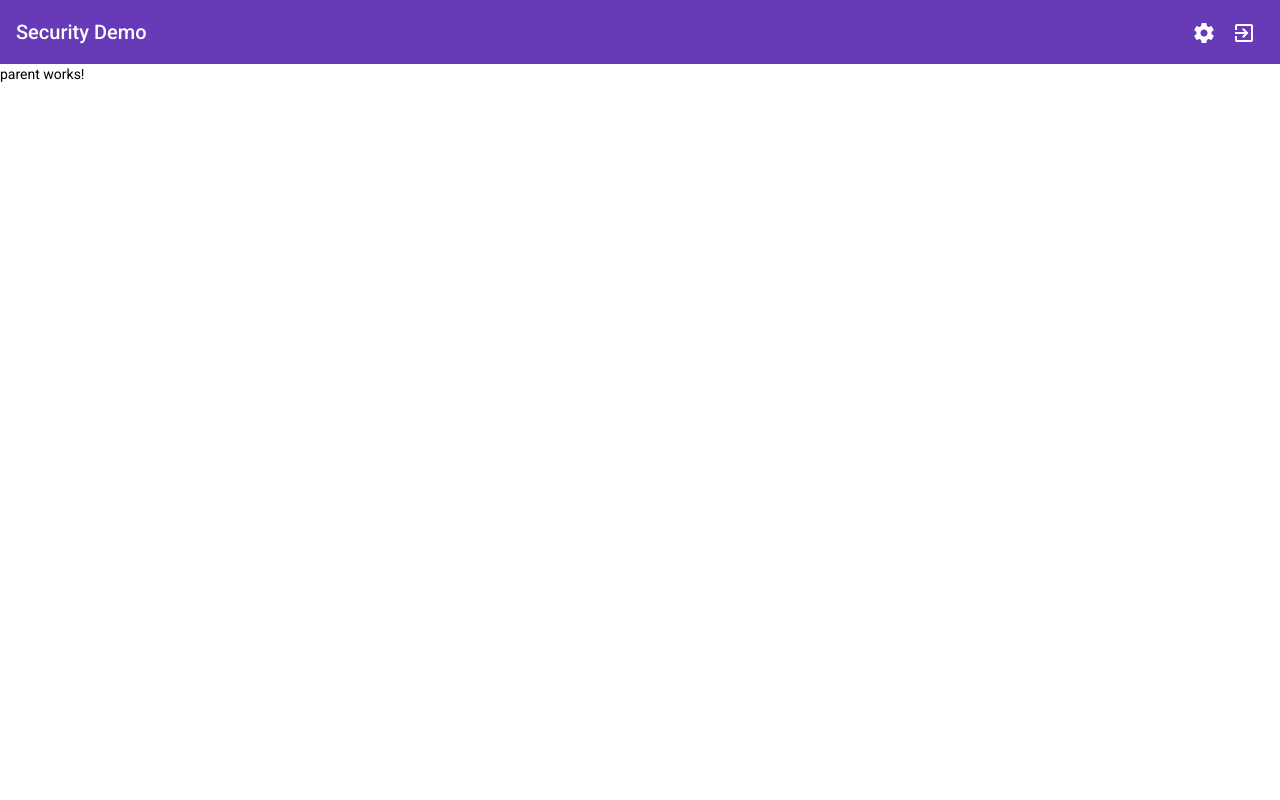
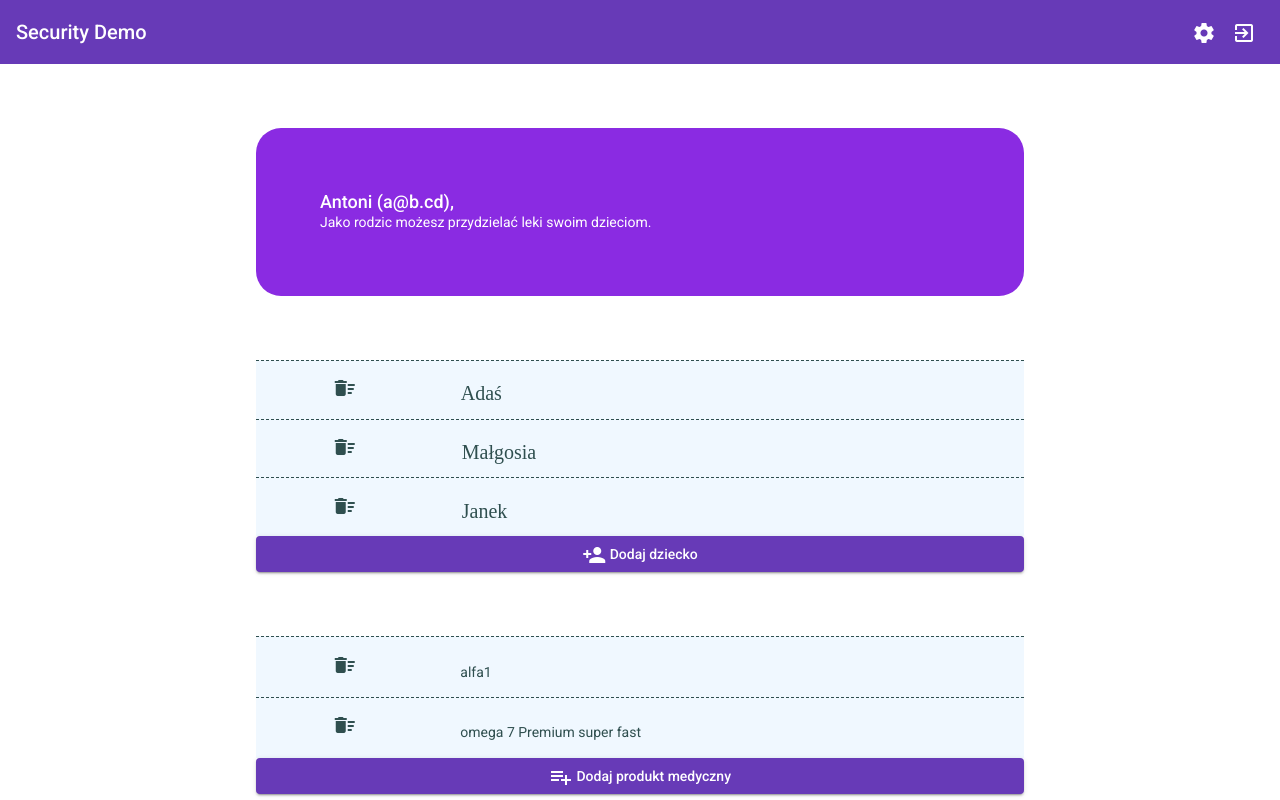
Before and after one commit to Maruchin1/security-demo, an Angular app: page /parent in a window 1280 px wide. Built offline with nearby package versions, Linux system fonts and the light colour scheme.

Commit message:
parent UI

```diff
--- a/src/app/parent/parent.component.css
+++ b/src/app/parent/parent.component.css
@@ -0,0 +1,47 @@
+.parent-info{
+    border-radius: 25px;
+    background-color: blueviolet;
+    margin: 5% 20%;
+    padding: 5%;
+    font-family:  Roboto, "Helvetica Neue", sans-serif;
+    color: white;
+}
+
+.parent-data{
+font-weight: 500;
+font-size: 18px;
+}
+
+.role{
+
+}
+
+.list-of-things{
+    margin: 2% 20% 5% 20%;
+}
+
+.child-info{
+ background-color: aliceblue;
+ border-top: 1px dashed darkslategray;
+ padding: 2% 10%;
+ position: relative;
+ color: darkslategray;
+ font-size: 20px;
+ font-family: 'Roboto, "Helvetica Neue", sans-serif';
+}
+
+.delete-child{
+    margin-right: 100px;
+}
+
+.child-add-button{
+    width: 100%;
+}
+
+.med-info{
+    background-color: aliceblue;
+    border-top: 1px dashed darkslategray;
+    padding: 2% 10%;
+    color: darkslategray;
+    font-family: Roboto, "Helvetica Neue", sans-serif;
+}
--- a/src/app/parent/parent.component.html
+++ b/src/app/parent/parent.component.html
@@ -1 +1,42 @@
-<p>parent works!</p>
+<div class=parent-panel>
+    <div class=parent-info *ngIf=parent>
+        <div class=parent-data>
+            {{parent.name}} ({{parent.email}}),
+        </div>
+        <div class=role>
+            Jako rodzic możesz przydzielać leki swoim dzieciom.
+        </div>
+    </div>
+    <div class=list-of-things>
+        <div class=child-info *ngFor='let child of childs'>
+            <span class=delete-child>
+                <mat-icon (click)="deleteChild(child.childId)" class="size-16 home-option-button-icon">delete_sweep</mat-icon>
+            </span>
+            {{child.name}}
+        </div>
+        <button
+            class="child-add-button"
+            mat-raised-button
+            color="primary"
+            (click)="addChild()">
+            <mat-icon class="size-24 child-add-button-icon">person_add</mat-icon>
+              Dodaj dziecko
+          </button>
+    </div>
+    <div class=list-of-things>
+        <div class=med-info *ngFor='let med of medicines'>
+            <span class=delete-child>
+                <mat-icon (click)="deleteMedicine(med.medicineId)" class="size-16 home-option-button-icon">delete_sweep</mat-icon>
+            </span>
+            {{med.name}}
+        </div>
+        <button
+        class="child-add-button"
+        mat-raised-button
+        color="primary"
+        (click)="addMedicine()">
+        <mat-icon class="size-24 child-add-button-icon">playlist_add</mat-icon>
+          Dodaj produkt medyczny
+      </button>
+    </div>
+</div>
--- a/src/app/parent/parent.component.ts
+++ b/src/app/parent/parent.component.ts
@@ -1,4 +1,7 @@
 import {Component, OnInit} from '@angular/core';
+import { Parent } from '../models/parent';
+import { Child } from '../models/child';
+import { Medicine } from '../models/medicine';
 
 @Component({
   selector: 'app-parent',
@@ -6,11 +9,50 @@ import {Component, OnInit} from '@angular/core';
   styleUrls: ['./parent.component.css']
 })
 export class ParentComponent implements OnInit {
+  parent: Parent
+  childs: Child[] = []
+  medicines: Medicine[] = []
 
   constructor() {
   }
 
   ngOnInit(): void {
+    //toDO: get some data from backend, below mocked
+    this.parent = {parentId: 11, name: "Antoni", email: "a@b.cd"}
+    this.childs.push({childId: 1, name: "Adaś", connectionKey: "UZUMYMW"})
+    this.childs.push({childId: 2, name: "Małgosia", connectionKey: "AEZAKMI"})
+    this.childs.push({childId: 3, name: "Janek", connectionKey: "44EERQQS"})
+    this.medicines.push({  medicineId: 1,
+      name: "alfa1",
+      unit: "100j",
+      expireDate: new Date("18-10-2020"),
+      packageSize: 200,
+      currState: 1})
+      this.medicines.push({  medicineId: 2,
+        name: "omega 7 Premium super fast",
+        unit: "100j",
+        expireDate: new Date("18-05-2020"),
+        packageSize: 100,
+        currState: 1})  }
+
+  addMedicine(){
+    //toDO: przekierowanie do formularza dodawania leku
+  }
+
+  deleteMedicine(medicineId: number){
+    let i = this.medicines.findIndex(c => c.medicineId === medicineId)
+    this.medicines.splice(i,1);
+    //toDO: usunac z bazy
+  }
+
+  addChild(){
+    //toDO: przekierowanie do formularza dodawania dzecka
+  }
+
+  deleteChild(childId: number){
+    let i = this.childs.findIndex(c => c.childId === childId)
+    this.childs.splice(i,1);
+    //toDO: usunac z bazy
   }
 
 }
--- a/src/app/parent/parent.module.ts
+++ b/src/app/parent/parent.module.ts
@@ -3,13 +3,17 @@ import {CommonModule} from '@angular/common';
 
 import {ParentRoutingModule} from './parent-routing.module';
 import {ParentComponent} from './parent.component';
+import { MatIconModule } from '@angular/material/icon';
+import { MatButtonModule } from '@angular/material/button';
 
 
 @NgModule({
   declarations: [ParentComponent],
   imports: [
     CommonModule,
-    ParentRoutingModule
+    ParentRoutingModule,
+    MatIconModule,
+    MatButtonModule
   ]
 })
 export class ParentModule {
```
